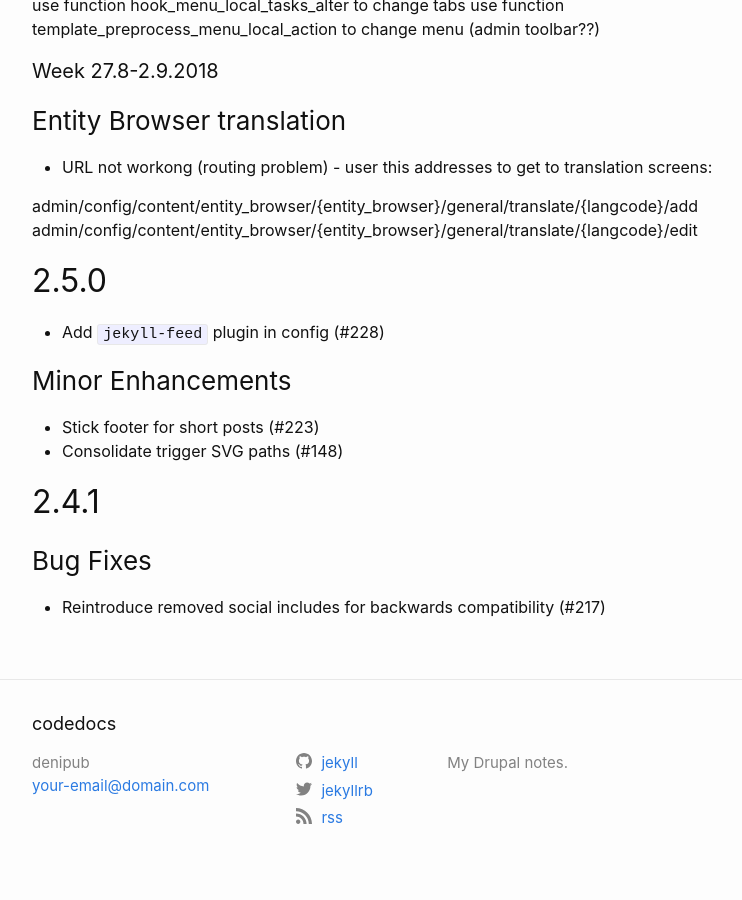
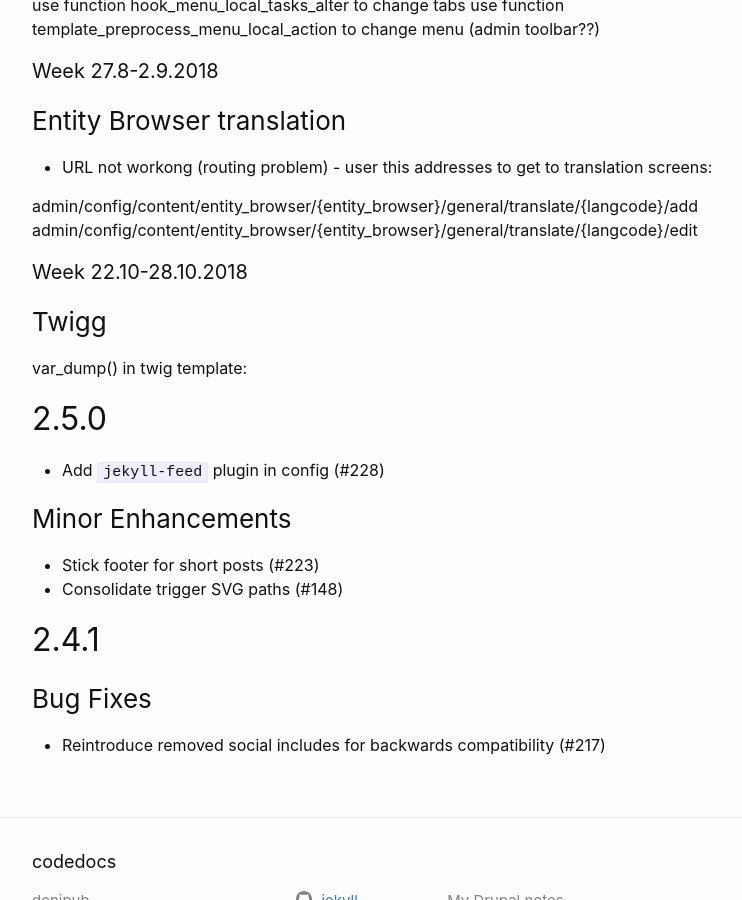
Before and after one commit to denipub/denipub.github.io, a Jekyll site: the page built from test.md, in a window 1280 px wide and 900 px high, scrolled down 1896 px. Shown: the whole window, without its empty margins (238-980 px from the left). Built offline with Jekyll 4.4.1, drawn with Linux system fonts in a browser that asks for light colours; our own code applies the rules of GitHub Pages for plain Markdown files.

Commit message:
Update test.md

```diff
--- a/test.md
+++ b/test.md
@@ -82,7 +82,11 @@ use function template_preprocess_menu_local_action to change menu (admin toolbar
 admin/config/content/entity_browser/{entity_browser}/general/translate/{langcode}/add
 admin/config/content/entity_browser/{entity_browser}/general/translate/{langcode}/edit
 
+#### Week 22.10-28.10.2018
 
+### Twigg
+
+var_dump() in twig template:  {{ dump(row) }}
 
 
 
```
